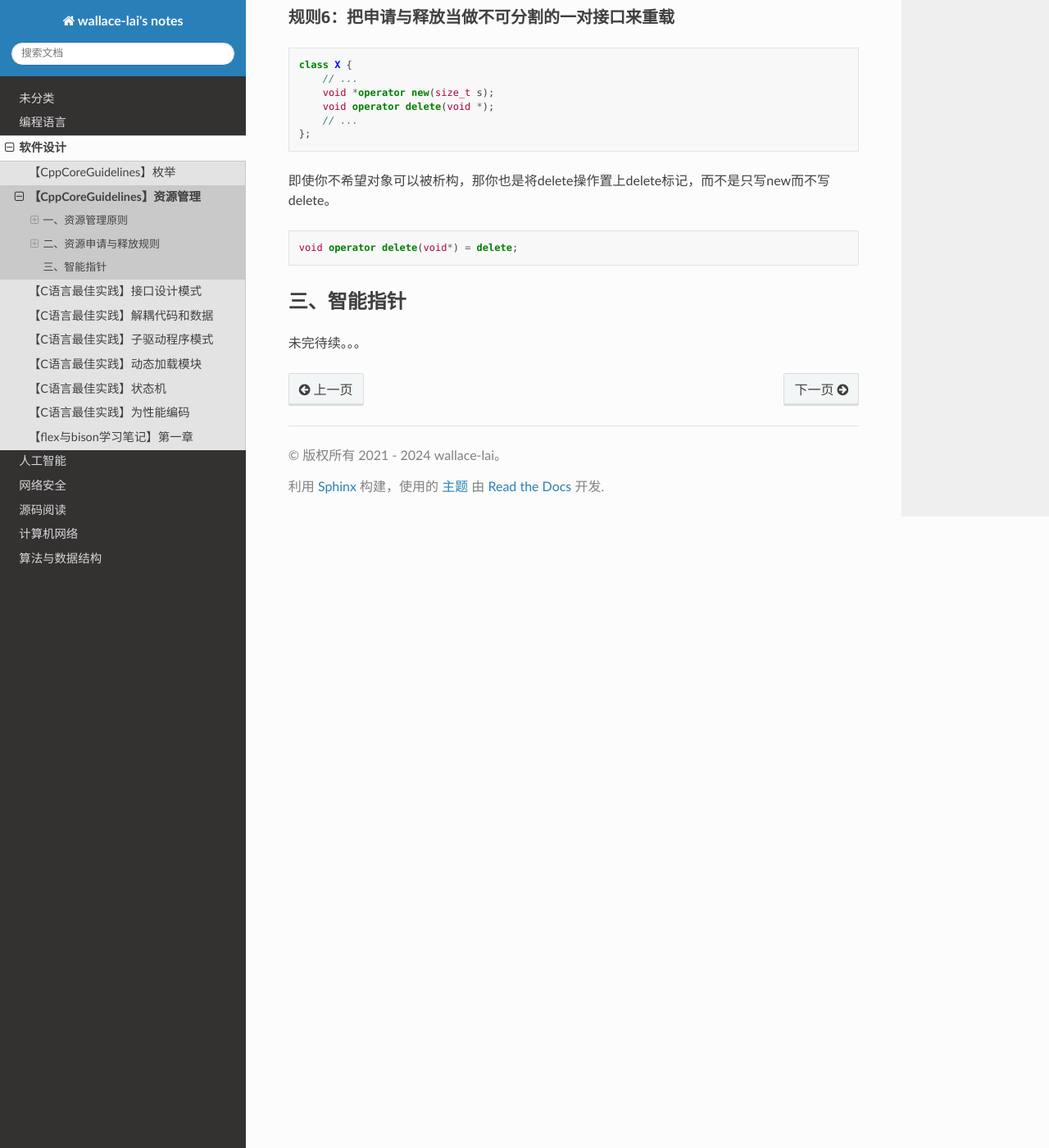
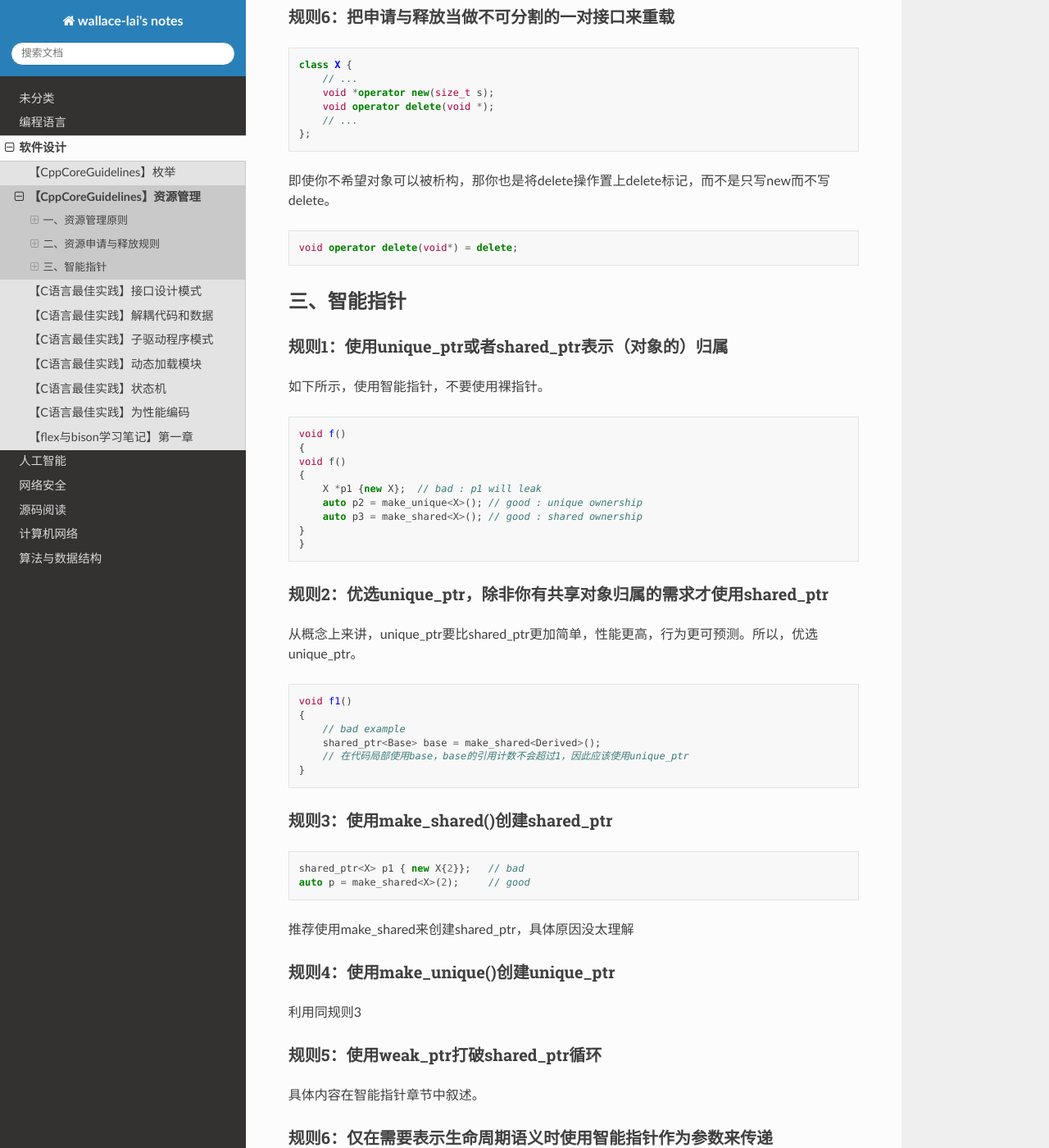
Before and after one commit to wallace-lai/learning-notes, a Sphinx documentation site: the page built from source/SoftwareDesign/cpp-core-guidelines1.md, in a window 1280 px wide and 1400 px high, scrolled down 4309 px. Shown: the whole window at 82% size. Built offline with Sphinx 7.4.7 and the Read the Docs theme 2.0.0, drawn with Linux system fonts in a browser that asks for light colours; some of the changed text lies outside the part shown.

Commit message:
update post

````diff
--- a/source/SoftwareDesign/cpp-core-guidelines1.md
+++ b/source/SoftwareDesign/cpp-core-guidelines1.md
@@ -215,4 +215,71 @@ void operator delete(void*) = delete;
 ```
 
 ## 三、智能指针
-未完待续。。。
+
+### 规则1：使用unique_ptr或者shared_ptr表示（对象的）归属
+
+如下所示，使用智能指针，不要使用裸指针。
+
+```cpp
+void f()
+{
+void f()
+{
+    X *p1 {new X};  // bad : p1 will leak
+    auto p2 = make_unique<X>(); // good : unique ownership
+    auto p3 = make_shared<X>(); // good : shared ownership
+}
+}
+```
+
+### 规则2：优选unique_ptr，除非你有共享对象归属的需求才使用shared_ptr
+
+从概念上来讲，unique_ptr要比shared_ptr更加简单，性能更高，行为更可预测。所以，优选unique_ptr。
+
+```cpp
+void f1()
+{
+    // bad example
+    shared_ptr<Base> base = make_shared<Derived>();
+    // 在代码局部使用base，base的引用计数不会超过1，因此应该使用unique_ptr
+}
+```
+
+### 规则3：使用make_shared()创建shared_ptr
+
+```cpp
+shared_ptr<X> p1 { new X{2}};   // bad
+auto p = make_shared<X>(2);     // good
+```
+
+推荐使用make_shared来创建shared_ptr，具体原因没太理解
+
+### 规则4：使用make_unique()创建unique_ptr
+
+利用同规则3
+
+### 规则5：使用weak_ptr打破shared_ptr循环
+
+具体内容在智能指针章节中叙述。
+
+### 规则6：仅在需要表示生命周期语义时使用智能指针作为参数来传递
+
+> Passing a smart pointer transfers or shares ownership and should only be used when ownership semantics are intended. A function that does not manipulate lifetime should take raw pointers or references instead.
+
+只在函数有操作对象生命周期时才使用智能指针作为参数传递，否则只应该传递原始裸指针。
+
+> Passing by smart pointer restricts the use of a function to callers that use smart pointers. A function that needs a widget should be able to accept any widget object, not just ones whose lifetimes are managed by a particular kind of smart pointer.
+
+给函数传递智能指针会限制函数的使用，如果一个函数需要接收一个widget对象，那么理应所有的widget都是可接受的，而不是仅接受一个生命周期由智能指针所管理的对象。
+
+> Passing a shared smart pointer (e.g., std::shared_ptr) implies a run-time cost.
+
+传递share_ptr会增加代码运行时的开销。
+
+### 规则7：使用第三方智能指针时，请遵循std中的智能指针模式
+
+这个一般用在代码中引用了第三方智能指针的场景。
+
+### 规则8：
+
+未完待续
````
